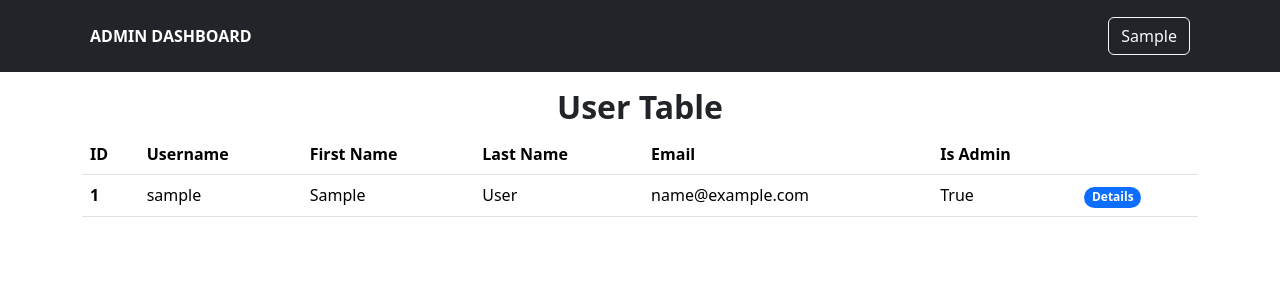
After one commit to vaisakhpv033/Django-UserFlow, a Django app: page /admin_dashboard/admin_user_model/ in a window 1280 px wide. The commit adds this page. Shown: the top 300 px of the page. Run offline with Django 5.2, Linux system fonts and the light colour scheme; the visitor is signed in with stand-in values (Sample User, id 1); data comes from the database, SQL or seed files in the repository.

Commit message:
created user table in admin_dashboard, added cancel option in delete.html, improved some of the views and html

```diff
--- a/admin_dashboard/templates/custom_admin/delete.html
+++ b/admin_dashboard/templates/custom_admin/delete.html
@@ -5,6 +5,7 @@
     <p>Are you sure you want to delete this?</p>
 <form method="post">
     {% csrf_token %}
-    <button type="submit">Delete</button>
+    <button type="submit" class="btn btn-danger">Delete</button>
+    <a href = {% url 'admin_user_details' user.id %}><button type="button" class="btn btn-primary">Cancel</button></a>
 </form>
 {% endblock %}
--- a/admin_dashboard/templates/custom_admin/index.html
+++ b/admin_dashboard/templates/custom_admin/index.html
@@ -19,6 +19,7 @@
             <div class="col-12 col-md-10 col-lg-8 col-xl-6">
                 <h4 class="text-uppercase fw-bold px-2 mt-3">Users List
                     <a href="{% url 'admin_create_user' %}"><button type="button" class="btn btn-warning">Create User</button></a>
+                    <a href="{% url 'admin_user_model' %}"><button type="button" class="btn btn-warning">User Table</button></a>
                 </h4>
                     <form action='' method='POST'>
                         {% csrf_token %}
--- /dev/null
+++ b/admin_dashboard/templates/custom_admin/user_model.html
@@ -0,0 +1,44 @@
+{% extends 'custom_admin/base.html' %}
+
+{% block admin %}
+    <li><a href="{% url 'admin_home' %}" class="nav-link px-2 text-white fw-bold text-uppercase">Admin Dashboard</a></li>
+{% endblock %}
+
+{% block nav %}
+    <button type="button" class="btn btn-outline-light text-capitalize me-2">{{ request.user }}</button>
+{% endblock %}
+
+
+{% block body %}
+    <div class="container-md mt-3">
+        <h2 class="text-center text-capitalize fw-bold">User Table</h2>
+        <table class="table table-hover">
+            <thead>
+
+                <tr>
+                    <th scope="col">ID</th>
+                    <th scope="col">Username</th>
+                    <th scope="col">First Name</th>
+                    <th scope="col">Last Name</th>
+                    <th scope="col">Email</th>
+                    <th scope="col">Is Admin</th>
+                    <th scope="col"></th>
+                </tr>
+            </thead>
+            <tbody>
+                {% for user in users %}
+                    <tr>
+                        <th scope="row">{{ user.id }}</th>
+                        <td>{{ user.username }}</td>
+                        <td>{{ user.first_name }}</td>
+                        <td>{{ user.last_name }}</td>
+                        <td>{{ user.email }}</td>
+                        <td>{{ user.is_superuser }}</td>
+                        <td><a href={% url 'admin_user_details' user.id %}><span class="badge text-bg-primary rounded-pill">Details</span></a></td>
+                    </tr>
+                {% endfor %}
+            </tbody>
+        </table>
+    </div>
+
+{% endblock %}
--- a/admin_dashboard/urls.py
+++ b/admin_dashboard/urls.py
@@ -3,6 +3,7 @@ from . import views
 
 urlpatterns = [
     path('', views.admin_home, name='admin_home'),
+    path('admin_user_model/', views.admin_user_model, name='admin_user_model'),
     path('admin_login/', views.admin_login, name='admin_login'),
     path('admin_logout/', views.admin_logout, name='admin_logout'),
     path('admin_create_user/', views.user_create, name='admin_create_user'),
--- a/admin_dashboard/views.py
+++ b/admin_dashboard/views.py
@@ -25,7 +25,16 @@ def admin_home(request):
 
 
 
+@user_passes_test(lambda user: user.is_superuser, login_url='admin_login')
+@cache_control(no_cache=True, must_revalidate=True, no_store=True)
+def admin_user_model(request):
+    users = User.objects.all().order_by('date_joined')
+    return render(request, 'custom_admin/user_model.html', {'users': users})
+
+
+
 # Admin Login View
+@cache_control(no_cache=True, must_revalidate=True, no_store=True)
 def admin_login(request):
     if request.user.is_authenticated:
         if request.user.is_superuser:
--- a/user_app/templates/user/login.html
+++ b/user_app/templates/user/login.html
@@ -10,6 +10,11 @@
     <main class="row justify-content-center mt-5">
         <div class="col-sm-10 col-md-8 col-lg-6 col-xl-5">
             <div class="container-md shadow rounded-3 py-4 mt-5">
+                {% if success %}
+                <div class="alert alert-success text-center w-50 my-0 mx-auto" role="alert">
+                    {{ success }}
+                </div>
+                {% endif %}
                 <form class="d-flex flex-column row-gap-3 p-4" action='' method='POST'>
                     {% csrf_token %}
                     <h1 class="h3 mb-3 fw-bold text-center mt-3">Log In To Your Account</h1>
--- a/user_project/urls.py
+++ b/user_project/urls.py
@@ -16,8 +16,10 @@ Including another URLconf
 """
 from django.contrib import admin
 from django.urls import path, include
+from django.views.generic.base import RedirectView
 
 urlpatterns = [
+    path('', RedirectView.as_view(url='/user/', permanent=False)),
     path('user/', include('user_app.urls')),
     path('admin_dashboard/', include('admin_dashboard.urls')),
     path('admin/', admin.site.urls),
```
Also changed, not shown: user_app/views.py (+10 -3 lines).
